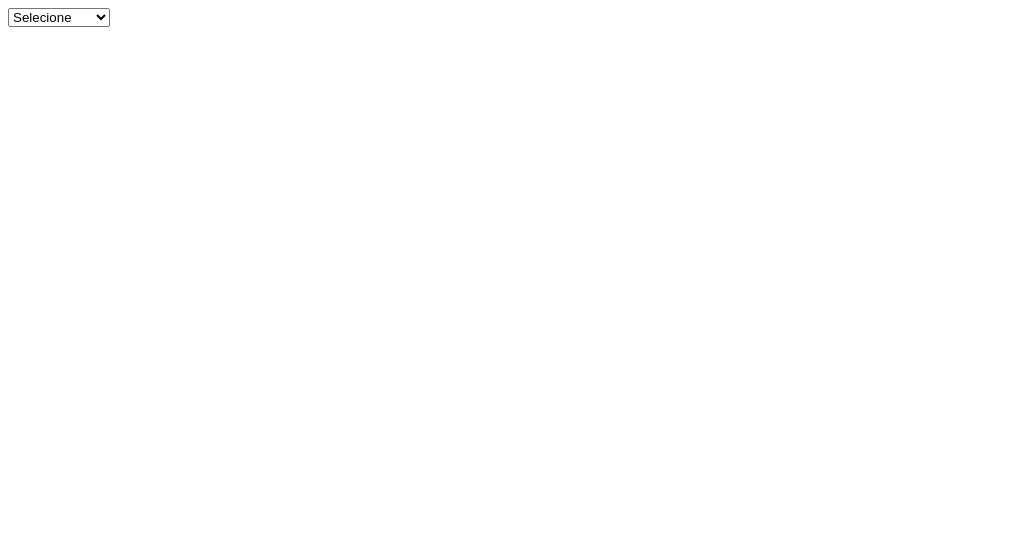
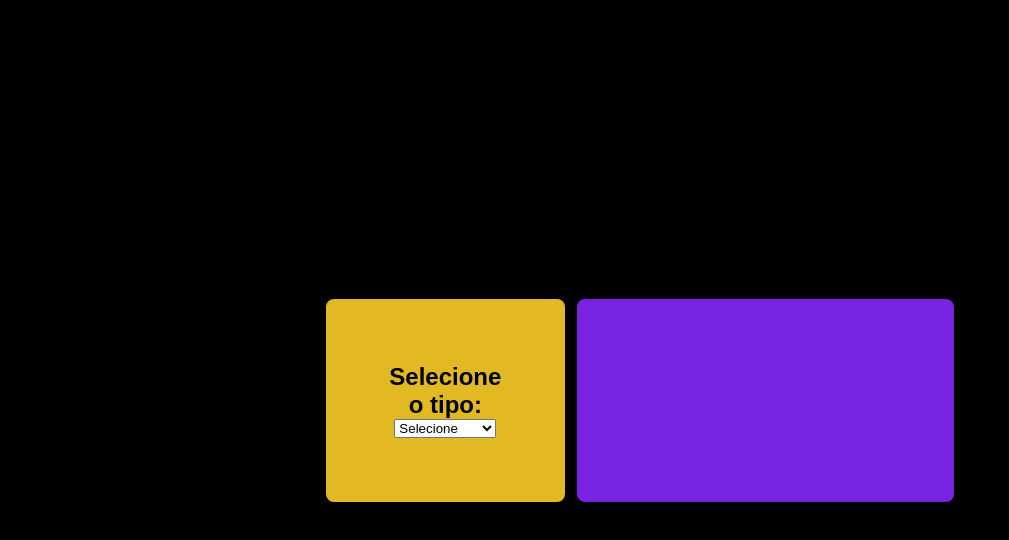
Before and after one commit to laismullerrr/ConversorDeMedidas, a plain HTML site: page index.html in a window 1280 px wide. Shown: the whole page, without its empty margins (0-1009 px from the left). Drawn offline with Linux system fonts and the light colour scheme.

Commit message:
estilização dos forms

```diff
--- a/index.html
+++ b/index.html
@@ -10,22 +10,37 @@
 </head>
 
 <body>
-    <select id="tipo_convertor" name="tipo_convertor" onchange="selecionaConversor(this.value)">
+    <section class="divisao-containers">
+
+        <div class="container1">
+
+                <h1 id="titulo1">Selecione o tipo:</h1>
+
+
+            <select class="tipo_convertor" name="tipo_convertor" onchange="selecionaConversor(this.value)">
                 <option value="" selected>Selecione</option>
                 <option value="temperatura">Temperatura</option>
                 <option value="comprimento">Comprimento</option>
                 <option value="peso">Peso</option>
             </select>
+        </div>
 
-    <div id="peso">
+        <div class="container2">
+            <div class="peso" id="peso">
+                <form class="form_peso">
                     <label>Quilogramas</label>
                     <input type="number" name="quilogramas" id="quilogramas" value="0.00" min="0.00"
                         onchange="convertorQuilogramas(this.value)">
                     <label>Gramas</label>
-        <input type="number" name="gramas" id="gramas" value="0.00" min="0.00" onchange="convertorGramas(this.value)">
+                    <input type="number" name="gramas" id="gramas" value="0.00" min="0.00"
+                        onchange="convertorGramas(this.value)">
                     <label>Libras</label>
-        <input type="number" name="libras" id="libras" value="0.00" min="0.00" onchange="convertorLibras(this.value)">
+                    <input type="number" name="libras" id="libras" value="0.00" min="0.00"
+                        onchange="convertorLibras(this.value)">
+                </form>
             </div>
+
+
             <div id="temperatura">
                 <label>Fahreinheit</label>
                 <input type="number" name="fahrenheit" id="fahrenheit">
@@ -42,5 +57,8 @@
                 <label>Polegadas</label>
                 <input type="number" name="polegadas" id="polegadas">
             </div>
+        </div>
+    </section>
 </body>
+
 </html>
--- a/style.css
+++ b/style.css
@@ -1,9 +1,71 @@
+* {
+  box-sizing: border-box;
+  margin: 0px;
+  padding: 0px;
+  font-family: "Poppins", sans-serif;
+}
+
+body {
+  background-color: black;
+  justify-content: center;
+  display: flex;
+  align-items: center;
+  width: 100%;
+  min-height: 100vh;
+}
+
+.divisao-containers {
+    display: flex;
+    justify-content: center;
+    /* padding: 90px 240px 90px 240px; */
+    width: 50%;
+  }
+
+.container1 {
+  background-color: rgb(226, 185, 34);
+  border-radius: 8px;
+  padding: 10%;
+  width: fit-content;
+  overflow: hidden;
+  flex-direction: column;
+  margin: 6px;
+  display: flex;
+  align-items: center;
+  text-align: center;
+
+}
+.container2 {
+    background-color: rgb(120, 34, 226);
+    border-radius: 8px;
+    padding: 10px;
+    width: 100%;
+    overflow: hidden;
+    margin: 6px;
+  }
+
 #peso {
-    display: none;
+  display: none;
 }
+/* .peso {
+  display: flex;
+  flex-direction: column;
+  background-color: blueviolet;
+} */
+
+form {
+  display: block;
+  align-items: center;
+}
+form > input {
+  display: flex;
+  align-items: center;
+  width: 55px;
+  text-align: center;
+}
+
 #comprimento {
-    display: none;
+  display: none;
 }
 #temperatura {
-    display: none;
+  display: none;
 }
```
Lines whose indentation alone changed are shown as unchanged.
